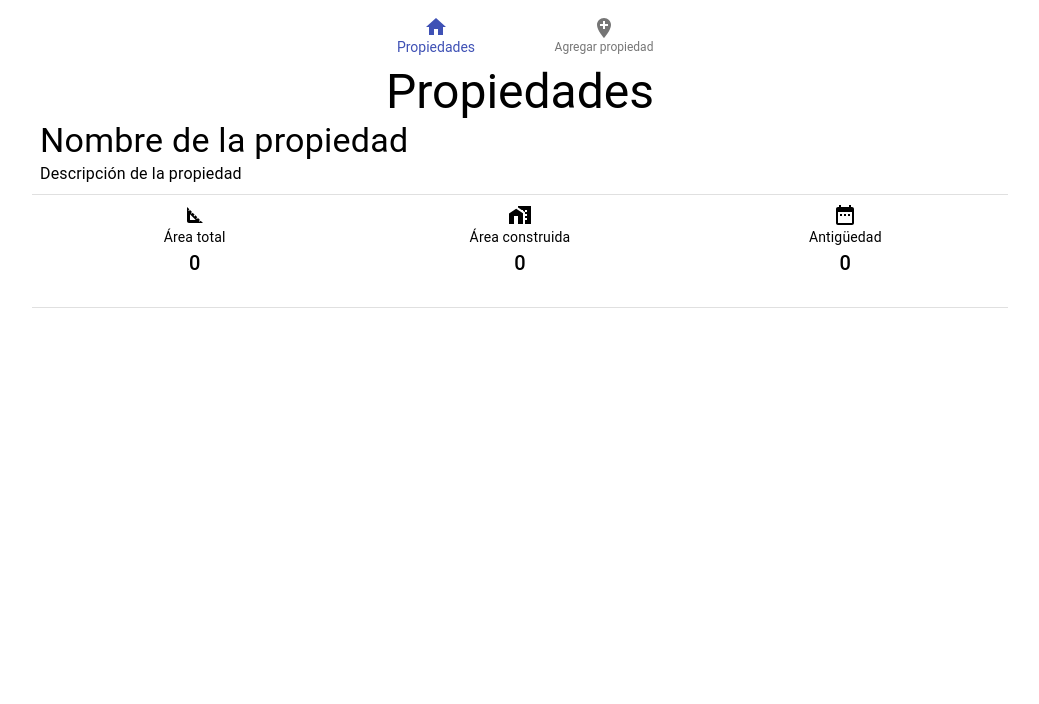
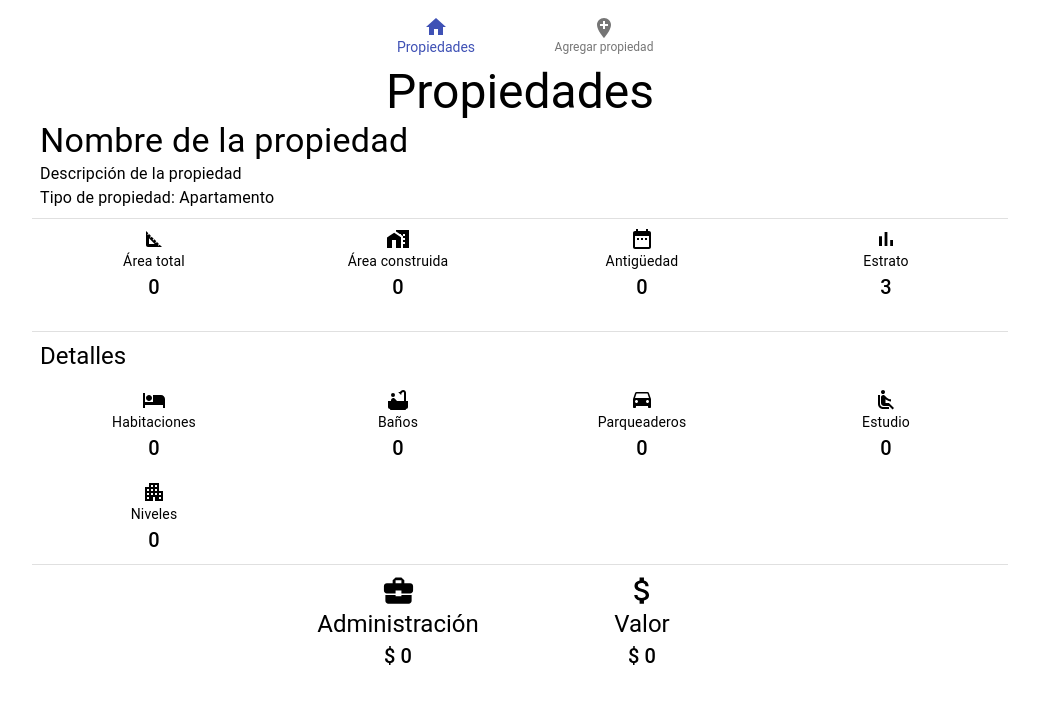
Before and after one commit to brandonvidal93/ADNCeiba-inmobiliariaSIMS, a React (Create React App) app: page / in a window 1280 px wide. Shown: the top 704 px of the page, without its empty margins (120-1159 px from the left). Built offline with nearby package versions, Linux system fonts and the light colour scheme; the HTML template or start-up script is replaced by a standard one.

Commit message:
U - CardItem index

```diff
--- a/src/pages/Main/components/Cards/CardItem/index.tsx
+++ b/src/pages/Main/components/Cards/CardItem/index.tsx
@@ -9,6 +9,14 @@ import {
 import SquareFootIcon from '@material-ui/icons/SquareFoot';
 import HomeWorkIcon from '@material-ui/icons/HomeWork';
 import DateRangeIcon from '@material-ui/icons/DateRange';
+import BarChartIcon from '@material-ui/icons/BarChart';
+import HotelIcon from '@material-ui/icons/Hotel';
+import BathtubIcon from '@material-ui/icons/Bathtub';
+import AirlineSeatReclineNormalIcon from '@material-ui/icons/AirlineSeatReclineNormal';
+import ApartmentIcon from '@material-ui/icons/Apartment';
+import DriveEtaIcon from '@material-ui/icons/DriveEta';
+import AttachMoneyIcon from '@material-ui/icons/AttachMoney';
+import BusinessCenterIcon from '@material-ui/icons/BusinessCenter';
 
 const CardItem: React.FC = () => {
   return (
@@ -18,6 +26,9 @@ const CardItem: React.FC = () => {
           <Grid item xs>
             <Typography variant="h4">Nombre de la propiedad</Typography>
             <Typography variant="body1">Descripción de la propiedad</Typography>
+            <Typography variant="body1">
+              Tipo de propiedad: Apartamento
+            </Typography>
           </Grid>
         </Grid>
         <Divider />
@@ -38,9 +49,63 @@ const CardItem: React.FC = () => {
               <Typography variant="body2">Antigüedad</Typography>
               <Typography variant="h6">0</Typography>
             </Grid>
+            <Grid item xs={3} container direction="column" alignItems="center">
+              <BarChartIcon />
+              <Typography variant="body2">Estrato</Typography>
+              <Typography variant="h6">3</Typography>
+            </Grid>
           </Grid>
         </Grid>
         <Divider />
+        <Grid item xs container direction="column" spacing={2}>
+          <Grid item xs>
+            <Typography variant="h5">Detalles</Typography>
+          </Grid>
+        </Grid>
+        <Grid item xs>
+          <Grid container spacing={2} justify="flex-start">
+            <Grid item xs={3} container direction="column" alignItems="center">
+              <HotelIcon />
+              <Typography variant="body2">Habitaciones</Typography>
+              <Typography variant="h6">0</Typography>
+            </Grid>
+            <Grid item xs={3} container direction="column" alignItems="center">
+              <BathtubIcon />
+              <Typography variant="body2">Baños</Typography>
+              <Typography variant="h6">0</Typography>
+            </Grid>
+            <Grid item xs={3} container direction="column" alignItems="center">
+              <DriveEtaIcon />
+              <Typography variant="body2">Parqueaderos</Typography>
+              <Typography variant="h6">0</Typography>
+            </Grid>
+            <Grid item xs={3} container direction="column" alignItems="center">
+              <AirlineSeatReclineNormalIcon />
+              <Typography variant="body2">Estudio</Typography>
+              <Typography variant="h6">0</Typography>
+            </Grid>
+            <Grid item xs={3} container direction="column" alignItems="center">
+              <ApartmentIcon />
+              <Typography variant="body2">Niveles</Typography>
+              <Typography variant="h6">0</Typography>
+            </Grid>
+          </Grid>
+        </Grid>
+        <Divider />
+        <Grid item xs>
+          <Grid container spacing={2} justify="center">
+            <Grid item xs={3} container direction="column" alignItems="center">
+              <BusinessCenterIcon fontSize="large" />
+              <Typography variant="h5">Administración</Typography>
+              <Typography variant="h6">$ 0</Typography>
+            </Grid>
+            <Grid item xs={3} container direction="column" alignItems="center">
+              <AttachMoneyIcon fontSize="large" />
+              <Typography variant="h5">Valor</Typography>
+              <Typography variant="h6">$ 0</Typography>
+            </Grid>
+          </Grid>
+        </Grid>
       </Grid>
     </article>
   );
```
Also changed, not shown: 1 other file (tests, documents, lock files or other folders).
